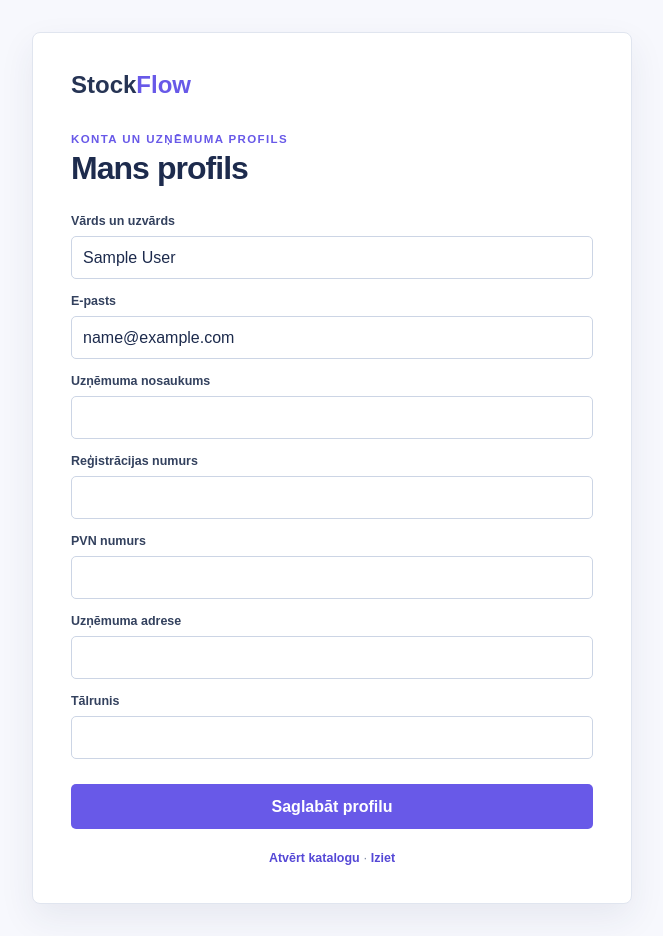
After one commit to 23DP1ELevsa/noliktavas_uzskaites_sistema_EJMN, a Flask app: page /auth/profile in a window 1280 px wide. The commit adds this page. Shown: the whole page, without its empty margins (308-971 px from the left). Run offline with Flask 3, Linux system fonts and the light colour scheme; the visitor is signed in with stand-in values (Sample User, id 1).

Commit message:
Izveidoti konta un profila formas

```diff
--- a/backend/app/routes/auth.py
+++ b/backend/app/routes/auth.py
@@ -2,7 +2,7 @@ import re
 from urllib.parse import urljoin, urlparse
 
 from flask import Blueprint, flash, redirect, render_template, request, url_for
-from flask_login import current_user, login_user, logout_user
+from flask_login import current_user, login_required, login_user, logout_user
 from sqlalchemy.exc import IntegrityError
 
 from ..extensions import db
@@ -104,6 +104,42 @@ def register():
     return render_template("auth/register.html")
 
 
+@auth_bp.route("/profile", methods=["GET", "POST"])
+@login_required
+def profile():
+    profile = current_user.company_profile
+
+    if request.method == "POST":
+        full_name = request.form.get("full_name", "").strip()
+        company_name = request.form.get("company_name", "").strip()
+        registration_no = request.form.get("registration_no", "").strip()
+        address = request.form.get("address", "").strip()
+        vat_no = request.form.get("vat_no", "").strip() or None
+        phone = request.form.get("phone", "").strip() or None
+
+        errors = []
+        if not full_name:
+            errors.append("Ievadiet vārdu un uzvārdu.")
+        if not company_name or not registration_no or not address:
+            errors.append("Aizpildiet visus obligātos uzņēmuma laukus.")
+
+        if errors:
+            for error in errors:
+                flash(error, "error")
+        else:
+            current_user.full_name = full_name
+            profile.company_name = company_name
+            profile.registration_no = registration_no
+            profile.vat_no = vat_no
+            profile.phone = phone
+            profile.address = address
+            db.session.commit()
+            flash("Profils veiksmīgi saglabāts.", "success")
+            return redirect(url_for("auth.profile"))
+
+    return render_template("auth/profile.html", profile=profile)
+
+
 @auth_bp.get("/logout")
 def logout():
     if current_user.is_authenticated:
--- /dev/null
+++ b/backend/app/templates/auth/profile.html
@@ -0,0 +1,50 @@
+<!doctype html>
+<html lang="lv">
+<head>
+    <meta charset="utf-8">
+    <meta name="viewport" content="width=device-width, initial-scale=1">
+    <title>Mans profils | StockFlow</title>
+    <link rel="stylesheet" href="{{ url_for('static', filename='css/style.css') }}">
+</head>
+<body class="account-page">
+    <main class="account-card account-card-wide">
+        <a class="account-brand" href="{{ url_for('index') }}">Stock<span>Flow</span></a>
+        <p class="account-kicker">Konta un uzņēmuma profils</p>
+        <h1>Mans profils</h1>
+        {% with messages = get_flashed_messages(with_categories=true) %}
+            {% for category, message in messages %}
+                <p class="flash flash-{{ category }}">{{ message }}</p>
+            {% endfor %}
+        {% endwith %}
+        <form method="post" class="account-form">
+            <label for="full_name">Vārds un uzvārds</label>
+            <input id="full_name" name="full_name" value="{{ request.form.get('full_name', current_user.full_name) }}" required autocomplete="name">
+
+            <label for="email">E-pasts</label>
+            <input id="email" name="email" type="email" value="{{ current_user.email }}" disabled>
+
+            <label for="company_name">Uzņēmuma nosaukums</label>
+            <input id="company_name" name="company_name" value="{{ request.form.get('company_name', profile.company_name) }}" required>
+
+            <label for="registration_no">Reģistrācijas numurs</label>
+            <input id="registration_no" name="registration_no" value="{{ request.form.get('registration_no', profile.registration_no) }}" required>
+
+            <label for="vat_no">PVN numurs</label>
+            <input id="vat_no" name="vat_no" value="{{ request.form.get('vat_no', profile.vat_no or '') }}">
+
+            <label for="address">Uzņēmuma adrese</label>
+            <input id="address" name="address" value="{{ request.form.get('address', profile.address) }}" required autocomplete="street-address">
+
+            <label for="phone">Tālrunis</label>
+            <input id="phone" name="phone" type="tel" value="{{ request.form.get('phone', profile.phone or '') }}" autocomplete="tel">
+
+            <button type="submit">Saglabāt profilu</button>
+        </form>
+        <p class="account-switch">
+            <a href="{{ url_for('catalog.catalog_page') }}">Atvērt katalogu</a>
+            <span aria-hidden="true"> · </span>
+            <a href="{{ url_for('auth.logout') }}">Iziet</a>
+        </p>
+    </main>
+</body>
+</html>
--- a/backend/app/templates/index.html
+++ b/backend/app/templates/index.html
@@ -16,6 +16,7 @@
         <div class="landing-actions">
             {% if current_user.is_authenticated %}
                 <span class="landing-user">Sveiki, {{ current_user.full_name }}</span>
+                <a href="{{ url_for('auth.profile') }}">Mans profils</a>
                 <a href="{{ url_for('auth.logout') }}">Iziet</a>
             {% else %}
                 <a href="{{ url_for('auth.login') }}">Pieslēgties</a>
```
Also changed, not shown: tests/test_auth.py (+23 -0 lines), README.md.
